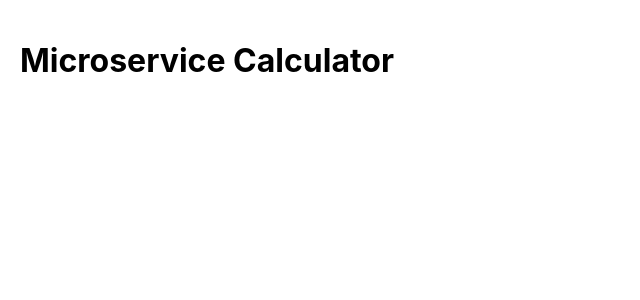
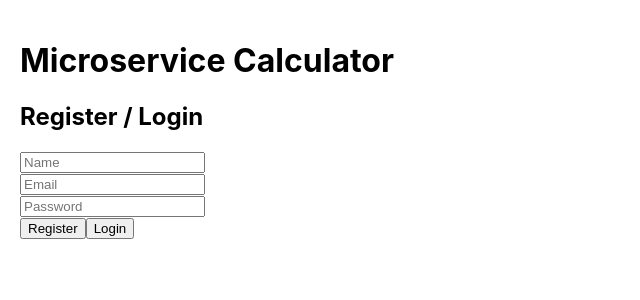
Before and after one commit to VadosKova/CalcDocker, a React (Create React App) app in the folder client/: page / in a window 1280 px wide. Shown: the top 300 px of the page, without its empty margins (0-640 px from the left). Built offline with nearby package versions, Linux system fonts and the light colour scheme.

Commit message:
Interface

```diff
--- a/client/src/App.js
+++ b/client/src/App.js
@@ -77,7 +77,61 @@ function App() {
     <div style={{ padding: 20 }}>
       <h1>Microservice Calculator</h1>
 
+      {!isLoggedIn ? (
+        <>
+          <h2>Register / Login</h2>
 
+          <input
+            placeholder="Name"
+            value={name}
+            onChange={(e) => setName(e.target.value)}
+          />
+          <br />
+
+          <input
+            placeholder="Email"
+            value={email}
+            onChange={(e) => setEmail(e.target.value)}
+          />
+          <br />
+
+          <input
+            placeholder="Password"
+            type="password"
+            value={password}
+            onChange={(e) => setPassword(e.target.value)}
+          />
+          <br />
+
+          <button onClick={register}>Register</button>
+          <button onClick={login}>Login</button>
+        </>
+      ) : (
+        <>
+          <h2>Calculator</h2>
+
+          <input placeholder=" " onChange={(e) => setA(e.target.value)} />
+          <input placeholder=" " onChange={(e) => setB(e.target.value)} />
+
+          <br />
+
+          <button onClick={() => calculate("+")}>+</button>
+          <button onClick={() => calculate("-")}>-</button>
+          <button onClick={() => calculate("*")}>*</button>
+          <button onClick={() => calculate("/")}>/</button>
+
+          <h3>Result: {result}</h3>
+
+          <button
+            onClick={() => {
+              localStorage.removeItem("token");
+              setIsLoggedIn(false);
+            }}
+          >
+            Logout
+          </button>
+        </>
+      )}
     </div>
   );
 }
```
